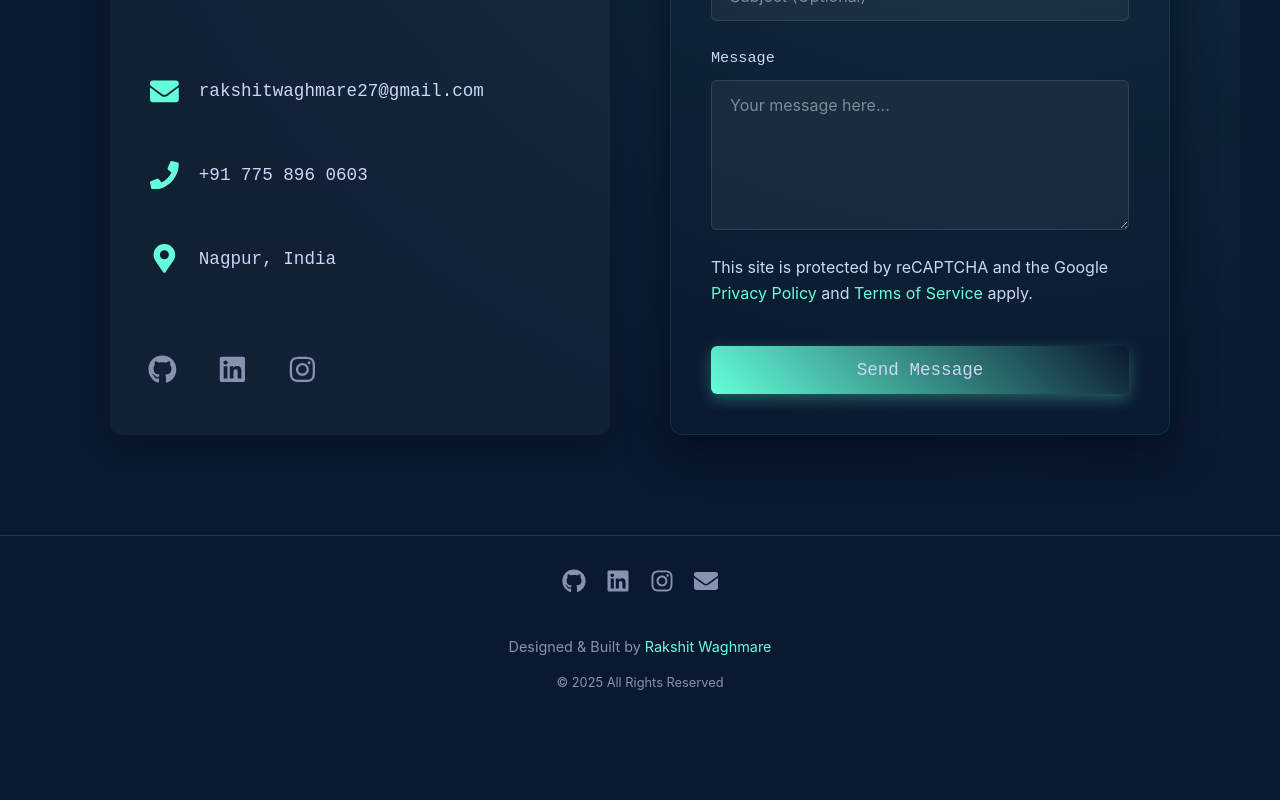
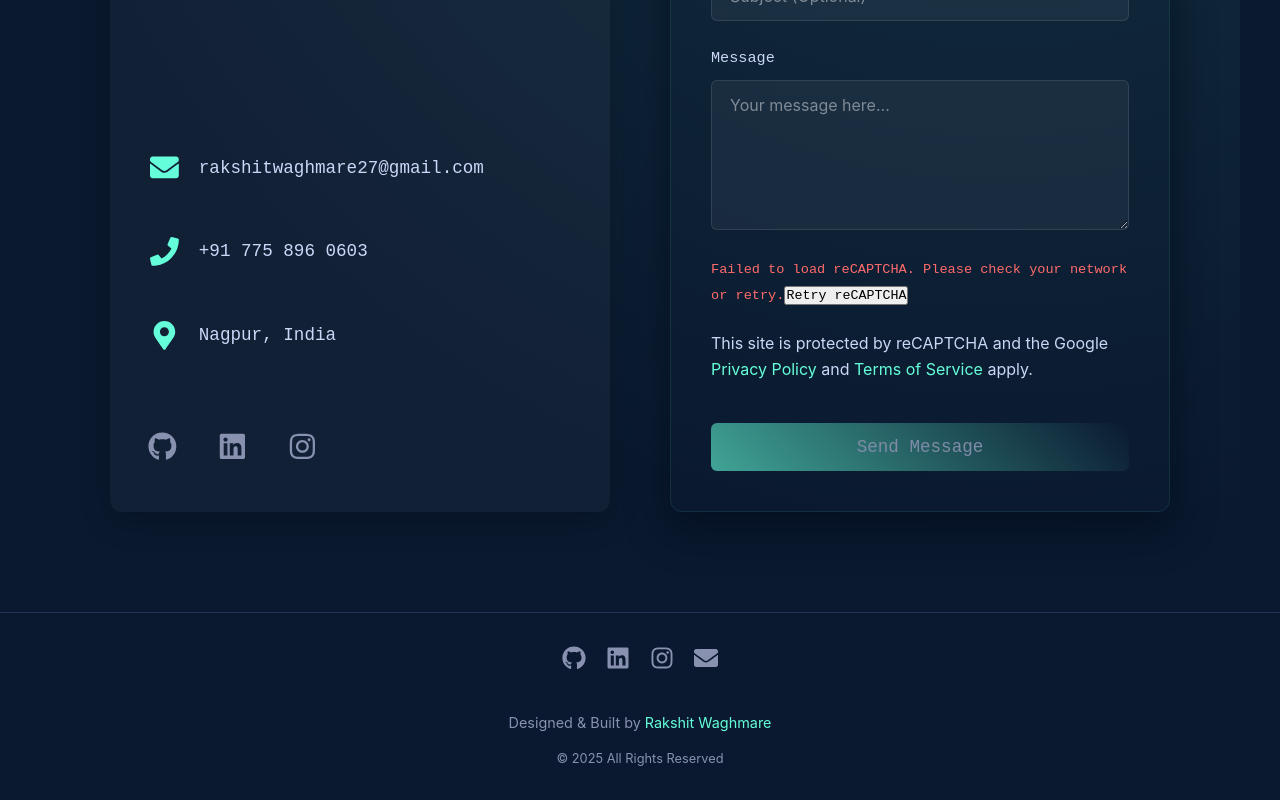
Before and after one commit to Rakshit-027/portfolio-v3, a React (Vite) app: page / in a window 1280 px wide. Shown: the part 8350-9150 px from the top of the page. Before the commit the page ends 9073 px from the top, so only its background shows below. Built offline with nearby package versions, Linux system fonts and the light colour scheme.

Commit message:
Update netlify.toml to use dist directory for Vite

```diff
--- a/src/pages/Contact.jsx
+++ b/src/pages/Contact.jsx
@@ -17,7 +17,8 @@ const Contact = () => {
   const [submitSuccess, setSubmitSuccess] = useState(false);
   const [submitError, setSubmitError] = useState(null);
   const [showMap, setShowMap] = useState(false);
-  const [captchaToken, setCaptchaToken] = useState(null); // State for reCAPTCHA v3 token
+  const [captchaToken, setCaptchaToken] = useState(null);
+  const [isRecaptchaLoaded, setIsRecaptchaLoaded] = useState(false); // Track reCAPTCHA script loading
 
   const controls = useAnimation();
   const [ref, inView] = useInView({
@@ -31,18 +32,61 @@ const Contact = () => {
     }
   }, [controls, inView]);
 
-  // Load reCAPTCHA v3 script dynamically
+  // Load reCAPTCHA v3 script dynamically with error handling
   useEffect(() => {
+    const loadRecaptchaScript = () => {
       const script = document.createElement('script');
-    script.src = 'https://www.google.com/recaptcha/api.js?render=6LfD7wArAAAAAMa5LZOStFwKuwfb2S0jTAlxIkj-'; // Replace with your v3 Site Key
+      script.src = 'https://www.google.com/recaptcha/api.js?render=6LeSVQErAAAAAFrOeV5cn1ksNej3n9G9JVcuVZAC'; // Replace with your v3 Site Key
       script.async = true;
       script.defer = true;
+
+      script.onload = () => {
+        console.log('reCAPTCHA script loaded successfully');
+        setIsRecaptchaLoaded(true);
+      };
+
+      script.onerror = () => {
+        console.error('Failed to load reCAPTCHA script');
+        setSubmitError('Failed to load reCAPTCHA. Please check your network or retry.');
+      };
+
       document.body.appendChild(script);
 
       return () => {
+        if (document.body.contains(script)) {
           document.body.removeChild(script);
+        }
       };
+    };
+
+    loadRecaptchaScript();
   }, []);
+
+  // Retry function for reCAPTCHA loading
+  const retryRecaptcha = () => {
+    setIsRecaptchaLoaded(false);
+    setSubmitError(null);
+    const loadRecaptchaScript = () => {
+      const script = document.createElement('script');
+      script.src = 'https://www.google.com/recaptcha/api.js?render=6LeSVQErAAAAAFrOeV5cn1ksNej3n9G9JVcuVZAC'; // Replace with your v3 Site Key
+      script.async = true;
+      script.defer = true;
+
+      script.onload = () => {
+        console.log('reCAPTCHA script loaded successfully');
+        setIsRecaptchaLoaded(true);
+      };
+
+      script.onerror = () => {
+        console.error('Failed to load reCAPTCHA script');
+        setSubmitError('Failed to load reCAPTCHA. Please check your network or retry.');
+      };
+
+      document.body.appendChild(script);
+    };
+
+    loadRecaptchaScript();
+  };
 
   const containerVariants = {
     hidden: { opacity: 0 },
@@ -69,30 +113,34 @@ const Contact = () => {
     else if (!/\S+@\S+\.\S+/.test(formData.email)) errors.email = 'Email is invalid';
     if (formData.phone && !/^\d{10}$/.test(formData.phone)) errors.phone = 'Phone must be a 10-digit number';
     if (!formData.message.trim()) errors.message = 'Message is required';
-    if (!captchaToken) errors.captcha = 'reCAPTCHA verification failed'; // Check for token
+    if (!captchaToken) errors.captcha = 'reCAPTCHA verification failed';
     return errors;
   };
 
   const handleSubmit = async (e) => {
     e.preventDefault();
 
-    // Execute reCAPTCHA v3 to get a token
+    if (!isRecaptchaLoaded) {
+      setSubmitError('reCAPTCHA is still loading. Please wait a moment or retry.');
+      return;
+    }
+
     if (window.grecaptcha) {
       window.grecaptcha.ready(() => {
         window.grecaptcha
-          .execute('6LeSVQErAAAAAFrOeV5cn1ksNej3n9G9JVcuVZAC', { action: 'submit' }) // Replace with your v3 Site Key
+          .execute('6LfD7wArAAAAAMa5LZOStFwKuwfb2S0jTAlxIkj-', { action: 'submit' }) // Replace with your v3 Site Key
           .then((token) => {
             setCaptchaToken(token);
-            submitForm(token); // Call the form submission with the token
+            submitForm(token);
           })
           .catch((error) => {
-            console.error('reCAPTCHA error:', error);
+            console.error('reCAPTCHA execution error:', error);
             setSubmitError('reCAPTCHA verification failed. Please try again.');
             setIsSubmitting(false);
           });
       });
     } else {
-      setSubmitError('reCAPTCHA not loaded. Please refresh the page.');
+      setSubmitError('reCAPTCHA not loaded. Please refresh the page or retry.');
       setIsSubmitting(false);
     }
   };
@@ -106,7 +154,6 @@ const Contact = () => {
       setSubmitError(null);
 
       try {
-        // Verify CAPTCHA on the server-side
         const captchaVerification = await fetch('/.netlify/functions/verify-captcha', {
           method: 'POST',
           headers: {
@@ -120,7 +167,6 @@ const Contact = () => {
           throw new Error('CAPTCHA verification failed');
         }
 
-        // First email: Send form submission to your email
         const submissionResponse = await fetch('/.netlify/functions/send-email', {
           method: 'POST',
           headers: {
@@ -146,7 +192,6 @@ const Contact = () => {
 
         const submissionData = await submissionResponse.json();
 
-        // Second email: Send thank-you email to the user
         const thankYouResponse = await fetch('/.netlify/functions/send-email', {
           method: 'POST',
           headers: {
@@ -200,7 +245,7 @@ const Contact = () => {
         setIsSubmitting(false);
         setSubmitSuccess(true);
         setFormData({ name: '', email: '', subject: '', message: '', phone: '' });
-        setCaptchaToken(null); // Reset CAPTCHA token
+        setCaptchaToken(null);
         setTimeout(() => setSubmitSuccess(false), 5000);
       } catch (error) {
         setIsSubmitting(false);
@@ -349,7 +394,20 @@ const Contact = () => {
                   />
                   {formErrors.message && <span className="contact_error_message">{formErrors.message}</span>}
                 </div>
-                {submitError && <span className="contact_error_message">{submitError}</span>}
+                {submitError && (
+                  <div className="error-container">
+                    <span className="contact_error_message">{submitError}</span>
+                    {submitError.includes('reCAPTCHA') && (
+                      <button
+                        type="button"
+                        className="retry-button"
+                        onClick={retryRecaptcha}
+                      >
+                        Retry reCAPTCHA
+                      </button>
+                    )}
+                  </div>
+                )}
                 <div className="recaptcha-notice">
                   This site is protected by reCAPTCHA and the Google{' '}
                   <a href="https://policies.google.com/privacy" target="_blank" rel="noopener noreferrer">
@@ -364,7 +422,7 @@ const Contact = () => {
                 <motion.button
                   type="submit"
                   className="contact_form_button"
-                  disabled={isSubmitting}
+                  disabled={isSubmitting || !isRecaptchaLoaded}
                   whileHover={{ scale: 1.05 }}
                   whileTap={{ scale: 0.95 }}
                 >
```
Also changed, not shown: 1 other file (tests, documents, lock files or other folders). Lines whose indentation alone changed are shown as unchanged.
